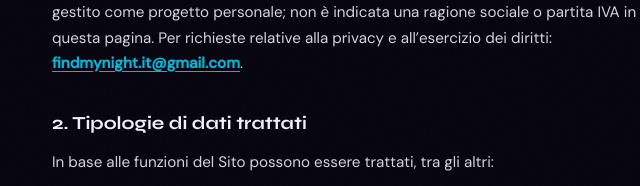
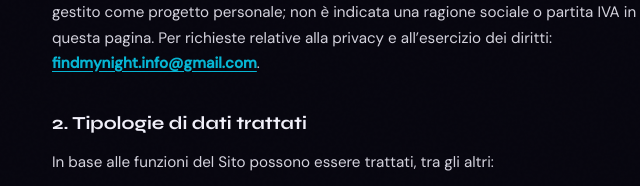
Before and after one commit to mazzoleniOscar549/FindMyNight, a plain HTML site: page privacy.html in a window 1280 px wide. Shown: the part 412-598 px from the top of the page, 292-932 px from the left. Drawn offline with Linux system fonts and the light colour scheme.

Commit message:
Update privacy.html

```diff
--- a/privacy.html
+++ b/privacy.html
@@ -544,7 +544,7 @@
             <strong>FindMyNight</strong>, con domicilio nella <strong>Provincia di Bergamo (Italia)</strong>. Il Sito è
             gestito come progetto personale; non è indicata una ragione sociale o partita IVA in questa pagina. Per
             richieste relative alla privacy e all’esercizio dei diritti:
-            <strong><a href="mailto:findmynight.it@gmail.com">findmynight.it@gmail.com</a></strong>.
+            <strong><a href="mailto:findmynight.info@gmail.com">findmynight.info@gmail.com</a></strong>.
         </p>
 
         <h2>2. Tipologie di dati trattati</h2>
@@ -721,7 +721,7 @@
         </p>
         <p>
             Per esercitare i diritti puoi scrivere a
-            <strong><a href="mailto:findmynight.it@gmail.com">findmynight.it@gmail.com</a></strong>.
+            <strong><a href="mailto:findmynight.info@gmail.com">findmynight.info@gmail.com</a></strong>.
         </p>
 
         <h2>8. Trasferimenti extra UE</h2>
@@ -746,7 +746,7 @@
         <h2>11. Contatti</h2>
         <p>
             Per domande sulla privacy:
-            <strong><a href="mailto:findmynight.it@gmail.com">findmynight.it@gmail.com</a></strong>.
+            <strong><a href="mailto:findmynight.info@gmail.com">findmynight.info@gmail.com</a></strong>.
         </p>
     </main>
 
```
